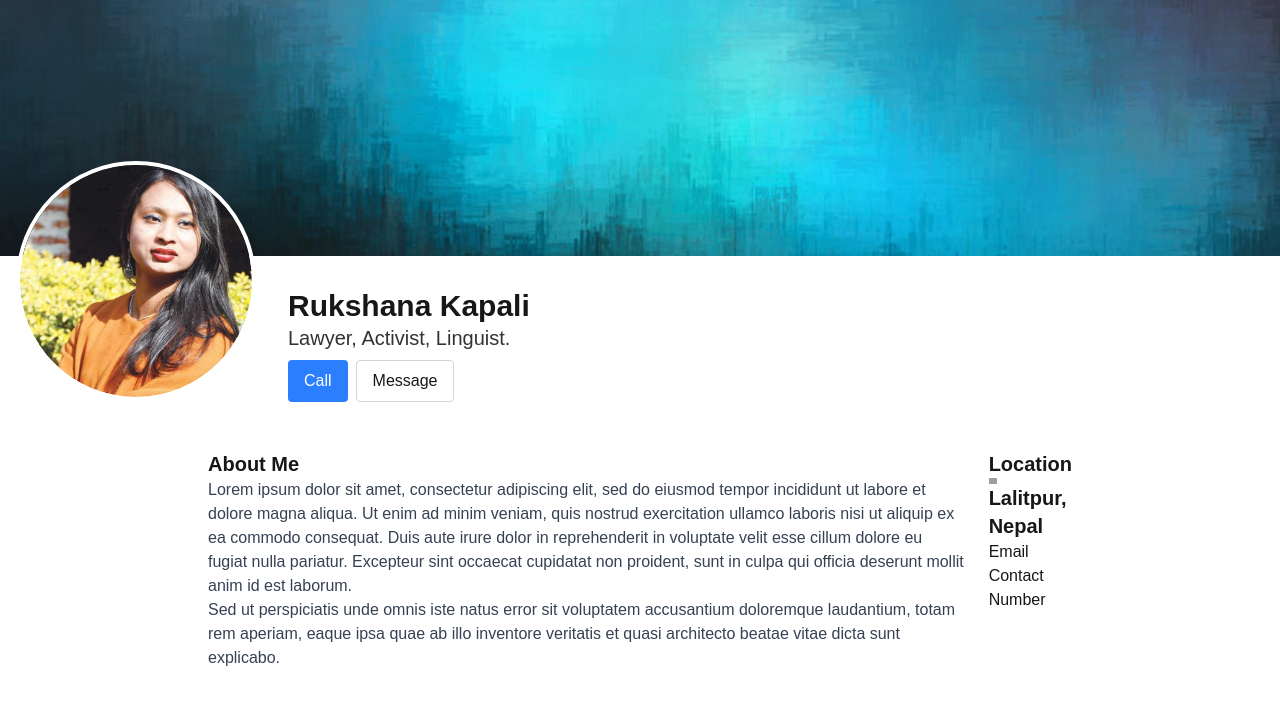
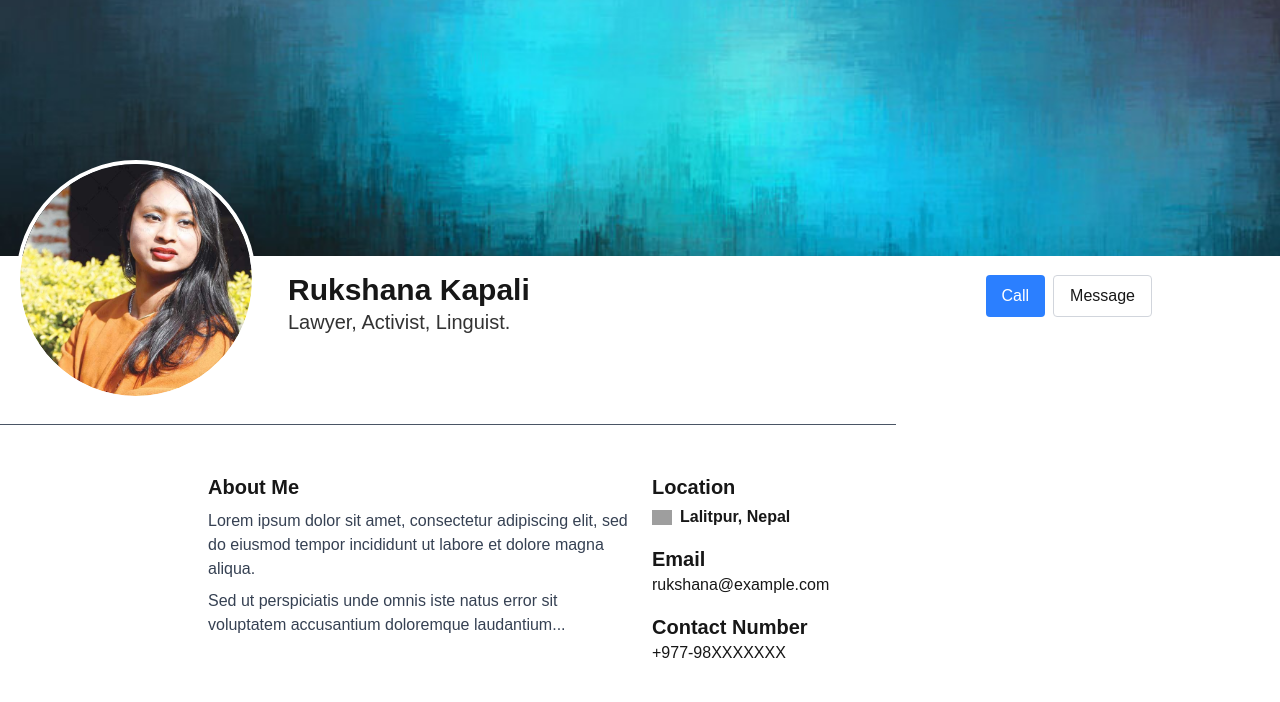
Before and after one commit to shakyasimha/ruku-ya-portfolio, a Next.js app: page / in a window 1280 px wide. Shown: the top 702 px of the page. Built offline with nearby package versions, Linux system fonts and the light colour scheme; grey boxes are pictures that could not be loaded.

Commit message:
fixed the flexing issues; yet still working on it

```diff
--- a/src/app/page.tsx
+++ b/src/app/page.tsx
@@ -29,60 +29,61 @@ export default function Home() {
         </div>
 
         {/* Client name, client description and contact buttons */}
-        <div className="mt-4 md:mt-32 md:ml-8 text-center md:text-left">
-          <h1 className="text-3xl font-bold">Rukshana Kapali</h1>
-          <p className="text-[#333] text-xl">Lawyer, Activist, Linguist.</p>
+        <div className="flex flex-col md:flex-row items-center justify-between w-full mt-4 md:mt-8 max-w-4xl">
+          <div className="text-center md:text-left md:ml-8 md:mt-4">
+            <h1 className="text-3xl font-bold">Rukshana Kapali</h1>
+            <p className="text-[#333] text-xl">Lawyer, Activist, Linguist.</p>
+          </div>
 
-          {/* Button for calls */}
-          <div className="flex gap-2 mt-2 justify-center sm:justify-start">
+          {/* Buttons */}
+          <div className="flex gap-2 mt-4 md:mt-0 justify-center md:justify-end">
             <button className="px-4 py-2 bg-blue-500 text-white rounded">Call</button>
             <button className="px-4 py-2 border border-gray-300 rounded">Message</button>
           </div>
         </div>
 
-        <hr className="border-t border-gray-600 mt-4" />
+
       </div>
 
+      {/* Horizontal divider section */}
+      <hr className="border-t border-gray-600 mt-6 w-full max-w-4xl" />
+
       {/* Content section */}
-      <div className="flex md:flex-row sm:flex-col gap-6 p-4 max-w-4xl mx-auto mt-8">
+      <div className="flex flex-col md:flex-row gap-6 p-4 max-w-4xl mx-auto mt-8">
         {/* About Me section */}
-        <div>
-          <h2 className="text-xl font-semibold">
-            About Me
-          </h2>
-
-          <p className="text-gray-700 justify-center">
-            Lorem ipsum dolor sit amet, consectetur adipiscing elit, sed do eiusmod tempor incididunt ut labore et dolore magna aliqua. Ut enim ad minim veniam, quis nostrud exercitation ullamco laboris nisi ut aliquip ex ea commodo consequat. Duis aute irure dolor in reprehenderit in voluptate velit esse cillum dolore eu fugiat nulla pariatur. Excepteur sint occaecat cupidatat non proident, sunt in culpa qui officia deserunt mollit anim id est laborum.
+        <div className="flex-1">
+          <h2 className="text-xl font-semibold">About Me</h2>
+          <p className="text-gray-700 mt-2">
+            Lorem ipsum dolor sit amet, consectetur adipiscing elit, sed do eiusmod tempor incididunt ut labore et dolore magna aliqua.
           </p>
-
-          <p className="text-gray-700 justify-center">
-             Sed ut perspiciatis unde omnis iste natus error sit voluptatem accusantium doloremque laudantium, totam rem aperiam, eaque ipsa quae ab illo inventore veritatis et quasi architecto beatae vitae dicta sunt explicabo.
+          <p className="text-gray-700 mt-2">
+            Sed ut perspiciatis unde omnis iste natus error sit voluptatem accusantium doloremque laudantium...
           </p>
         </div>
 
         {/* Location, contact details */}
-        <div>
+        <div className="flex-1 space-y-4">
           <div>
             <h2 className="text-xl font-bold">Location</h2>
-            <Image
-              src="https://flagcdn.com/w80/us.png"
-              width={8}
-              height={8}
-              alt="nepal flag"
-            />
-            <p className="text-xl font-bold">Lalitpur, Nepal</p>
+            <div className="flex items-center gap-2 mt-1">
+              <Image
+                src="https://flagcdn.com/w80/np.png"
+                width={20}
+                height={20}
+                alt="Nepal flag"
+              />
+              <p className="font-bold">Lalitpur, Nepal</p>
+            </div>
           </div>
 
           <div>
-            Email
+            <h2 className="text-xl font-bold">Email</h2>
+            <p>rukshana@example.com</p>
           </div>
 
           <div>
-            Contact Number
-          </div>
-
-          <div>
-
+            <h2 className="text-xl font-bold">Contact Number</h2>
+            <p>+977-98XXXXXXX</p>
           </div>
         </div>
       </div>
```
